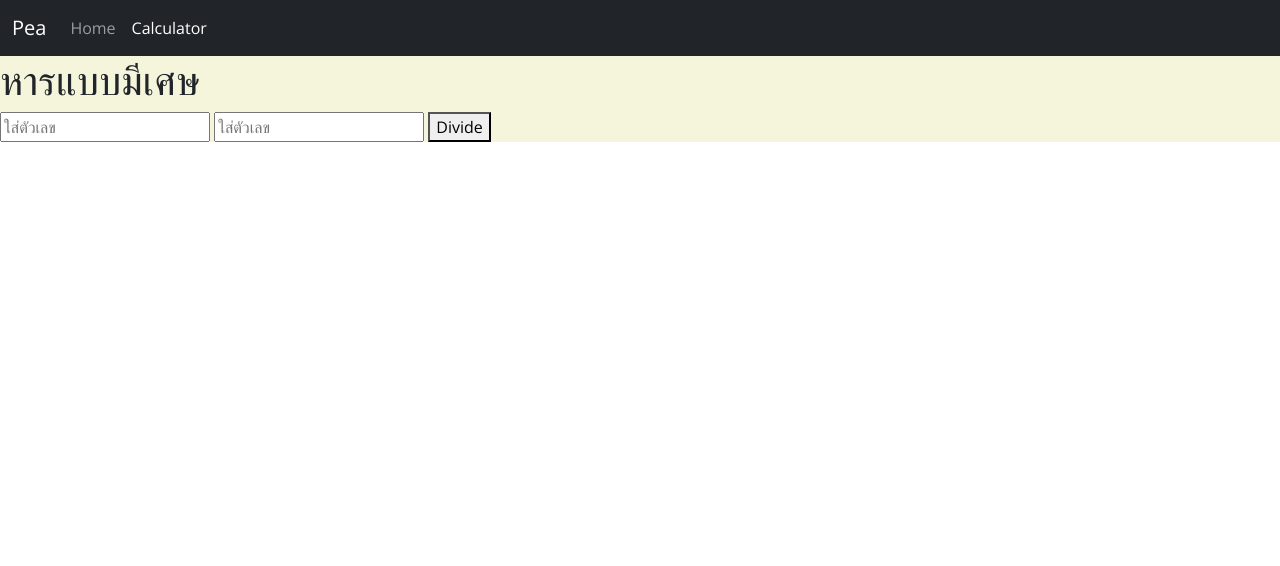
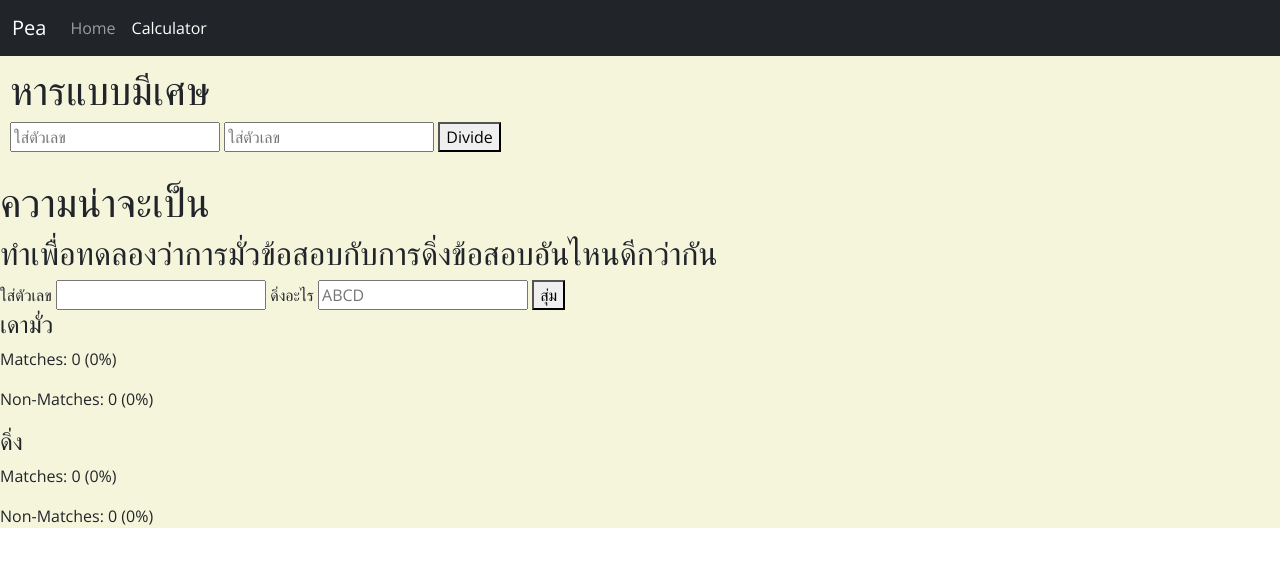
Before and after one commit to PeaAni/MyWebsite, a plain HTML site: page calc.html in a window 1280 px wide. Drawn offline with nearby package versions, Linux system fonts and the light colour scheme.

Commit message:
ความน่าจะเป็น

```diff
--- a/calc.html
+++ b/calc.html
@@ -1,15 +1,20 @@
 <html>
+
 <head>
   <meta charset="utf-8" />
   <title>Pea</title>
   <link rel="stylesheet" href="css/main.css" />
-        <link href="https://cdn.jsdelivr.net/npm/bootstrap@5.3.3/dist/css/bootstrap.min.css" rel="stylesheet" integrity="sha384-QWTKZyjpPEjISv5WaRU9OFeRpok6YctnYmDr5pNlyT2bRjXh0JMhjY6hW+ALEwIH" crossorigin="anonymous">
+  <link rel="stylesheet" href="css/calc.css" />
+  <link href="https://cdn.jsdelivr.net/npm/bootstrap@5.3.3/dist/css/bootstrap.min.css" rel="stylesheet"
+    integrity="sha384-QWTKZyjpPEjISv5WaRU9OFeRpok6YctnYmDr5pNlyT2bRjXh0JMhjY6hW+ALEwIH" crossorigin="anonymous">
 </head>
+
 <body>
   <nav class="navbar navbar-expand-lg navbar-dark bg-dark">
     <div class="container-fluid">
       <span class="navbar-brand">Pea</span>
-          <button class="navbar-toggler" type="button" data-bs-toggle="collapse" data-bs-target="#navbarSupportedContent" aria-controls="navbarSupportedContent" aria-expanded="false" aria-label="Toggle navigation">
+      <button class="navbar-toggler" type="button" data-bs-toggle="collapse" data-bs-target="#navbarSupportedContent"
+        aria-controls="navbarSupportedContent" aria-expanded="false" aria-label="Toggle navigation">
         <span class="navbar-toggler-icon"></span>
       </button>
       <div class="collapse navbar-collapse" id="navbarSupportedContent">
@@ -23,8 +28,8 @@
         </ul>
       </div>
   </nav>
-
-        <section>
+  <main>
+    <section style="padding: 10px;">
       <h1>หารแบบมีเศษ</h1>
       <input type="number" id="num1" placeholder="ใส่ตัวเลข">
       <input type="number" id="num2" placeholder="ใส่ตัวเลข">
@@ -32,7 +37,36 @@
       <p id="result"></p>
     </section>
 
+    <section>
+      <h1>ความน่าจะเป็น</h1>
+      <h2>ทำเพื่อทดลองว่าการมั่วข้อสอบกับการดิ่งข้อสอบอันไหนดีกว่ากัน</h2>
+
+
+      <span>ใส่ตัวเลข</span>
+      <input type="number" id="iterationsInput" min="1">
+      <span>ดิ่งอะไร</span>
+      <input type="text" id="ding" min="1" placeholder="ABCD">
+
+      <button onclick="compareLetters()">สุ่ม</button>
+      <div id="section2output">
+        <div>
+        <h4>เดามั่ว</h4>
+        <p id="matches1">Matches: 0 (0%)</p>
+        <p id="nonMatches1">Non-Matches: 0 (0%)</p>
+      </div>
+
+      <div>
+        <h4>ดิ่ง</h4>
+        <p id="matches2">Matches: 0 (0%)</p>
+        <p id="nonMatches2">Non-Matches: 0 (0%)</p>
+      </div>
+      </div>
+    </section>
+  </main>
   <script src="js/calc.js"></script>
-    <script src="https://cdn.jsdelivr.net/npm/bootstrap@5.3.3/dist/js/bootstrap.bundle.min.js" integrity="sha384-YvpcrYf0tY3lHB60NNkmXc5s9fDVZLESaAA55NDzOxhy9GkcIdslK1eN7N6jIeHz" crossorigin="anonymous"></script>
+  <script src="https://cdn.jsdelivr.net/npm/bootstrap@5.3.3/dist/js/bootstrap.bundle.min.js"
+    integrity="sha384-YvpcrYf0tY3lHB60NNkmXc5s9fDVZLESaAA55NDzOxhy9GkcIdslK1eN7N6jIeHz"
+    crossorigin="anonymous"></script>
 </body>
+
 </html>
--- a/js/calc.js
+++ b/js/calc.js
@@ -12,3 +12,54 @@ function divide() {
   const remain = num1 % num2;
   document.getElementById("result").innerHTML = "คำตอบ: " + result + " เศษ " + remain;
 }
+
+function compareLetters() {
+  const letters = "ABCD";
+  let iterations = parseInt(document.getElementById("iterationsInput").value);
+  let ding = document.getElementById("ding").value;
+
+
+  // Input validation (optional)
+  if (iterations < 1) {
+    alert("Please enter a positive number of comparisons.");
+    return;
+  }
+
+  let matches1 = 0;
+  let nonMatches1 = 0;
+  let matches2 = 0;
+  let nonMatches2 = 0;
+
+  for (let i = 0; i < iterations; i++) {
+    const randomIndex1 = Math.floor(Math.random() * letters.length);
+    const randomLetter1 = letters[randomIndex1];
+    const randomIndex2 = Math.floor(Math.random() * letters.length);
+    const randomLetter2 = letters[randomIndex2];
+
+    if (randomLetter1 === randomLetter2) {
+      matches1++;
+    } else {
+      nonMatches1++;
+    }
+
+    if (randomLetter1 === ding) {
+      matches2++;
+    } else {
+      nonMatches2++;
+    }
+  }
+
+  const totalComparisons1 = matches1 + nonMatches1;
+  const matchesPercent1 = Math.floor((matches1 / totalComparisons1) * 100);
+  const nonMatchesPercent1 = 100 - matchesPercent1;
+
+  const totalComparisons2 = matches2 + nonMatches2;
+  const matchesPercent2 = Math.floor((matches2 / totalComparisons2) * 100);
+  const nonMatchesPercent2 = 100 - matchesPercent2;
+
+  document.getElementById("matches1").innerHTML = `Matches: ${matches1} (${matchesPercent1}%)`;
+  document.getElementById("nonMatches1").innerHTML = `Non-Matches: ${nonMatches1} (${nonMatchesPercent1}%)`;
+
+  document.getElementById("matches2").innerHTML = `Matches: ${matches2} (${matchesPercent2}%)`;
+  document.getElementById("nonMatches2").innerHTML = `Non-Matches: ${nonMatches2} (${nonMatchesPercent2}%)`;
+}
```
Also changed, not shown: css/calc.css (added). Lines whose indentation alone changed are shown as unchanged.
